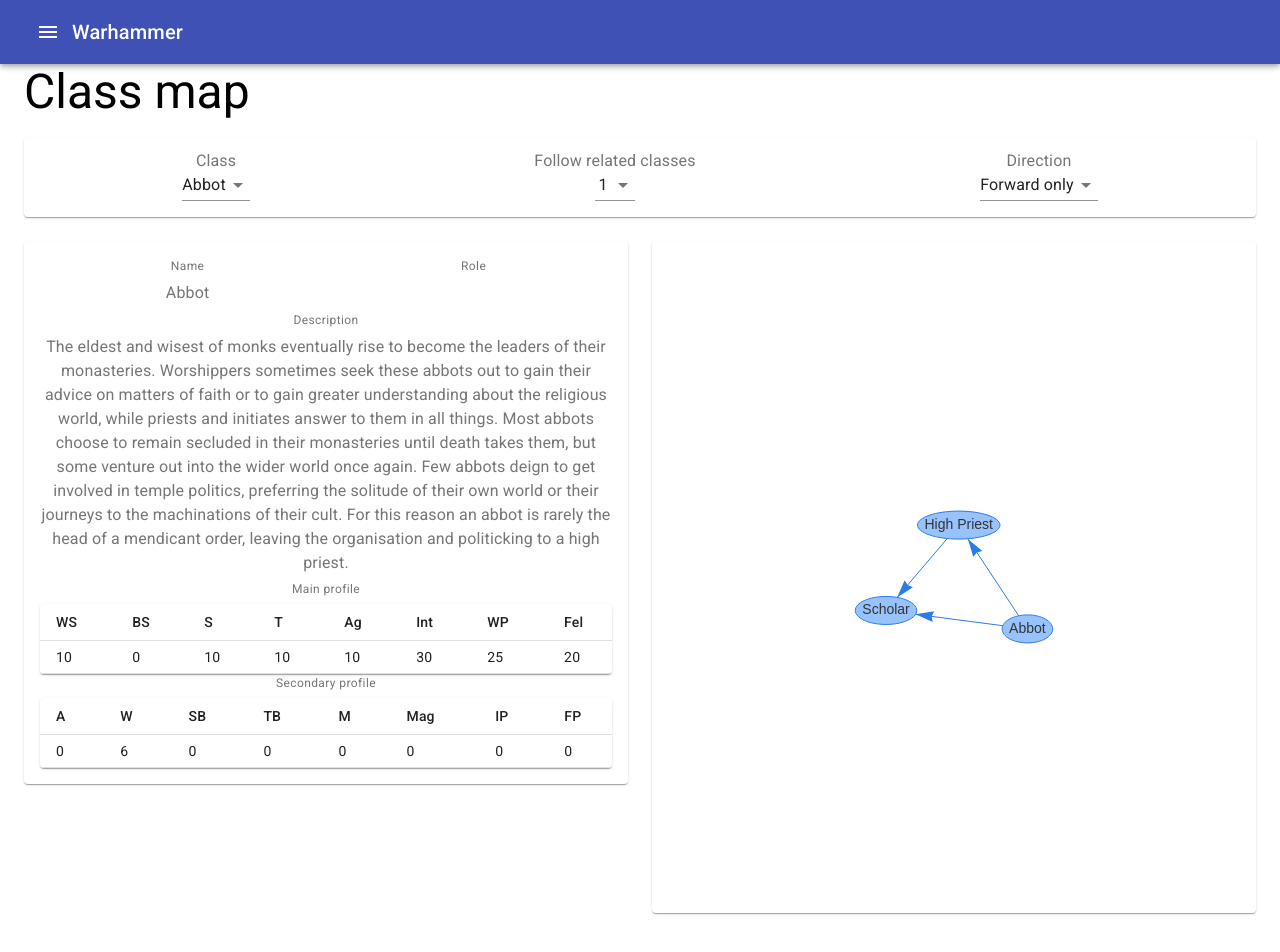
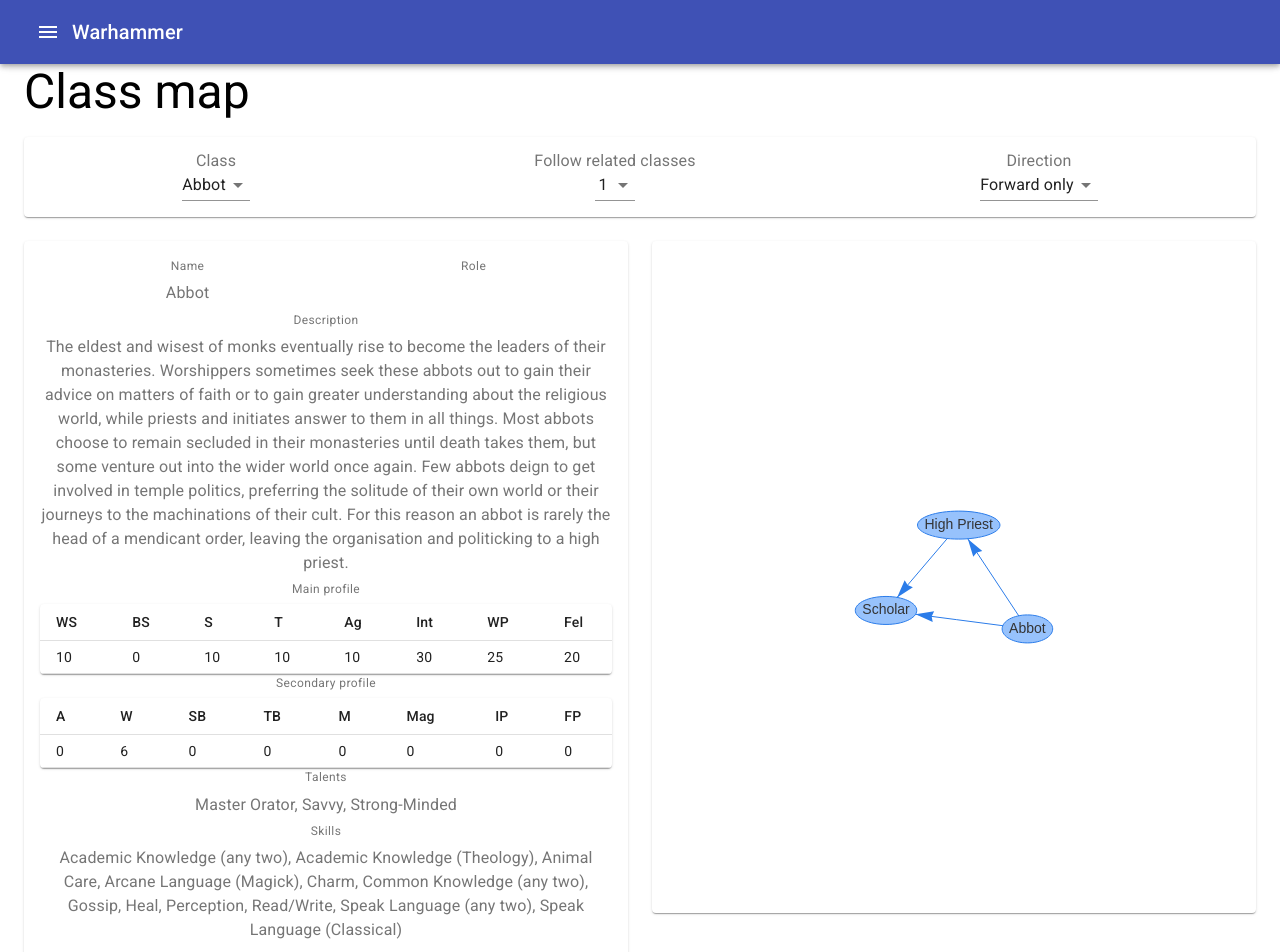
Before and after one commit to matek997/warhammer, a React (Create React App) app: page /map in a window 1280 px wide. Shown: the top 952 px of the page. Before the commit the page ends 925 px from the top, so only its background shows below. Built offline with nearby package versions, Linux system fonts and the light colour scheme.

Commit message:
Add skills and talents

```diff
--- a/src/components/CharacterCard.tsx
+++ b/src/components/CharacterCard.tsx
@@ -34,6 +34,12 @@
           Secondary profile
         </Typography>
         <ProfileTable profiles={[profession.secondaryProfile]} />
+      </div>
+      <div>
+        <CaptionedText caption="Talents" text={profession.talents.join(", ")} />
+      </div>
+      <div>
+        <CaptionedText caption="Skills" text={profession.skills.join(", ")} />
       </div>
     </div>
   );
--- a/src/components/views/Map.tsx
+++ b/src/components/views/Map.tsx
@@ -138,11 +138,8 @@
                   selectNode: (params) => {
                     const profId = params.nodes[0] as Professions;
                     const prof = iprofs[profId];
-
                     if (prof === undefined) return;
                     setFocus(prof);
-                    // const node: any = nodes.get(params.nodes[0]);
-                    // nodes.update(node);
                   },
                 }}
                 data={new NetworkBuilder(focus).buildNetwork(direction, depth)}
```
Also changed, not shown: 2 other files (tests, documents, lock files or other folders).
